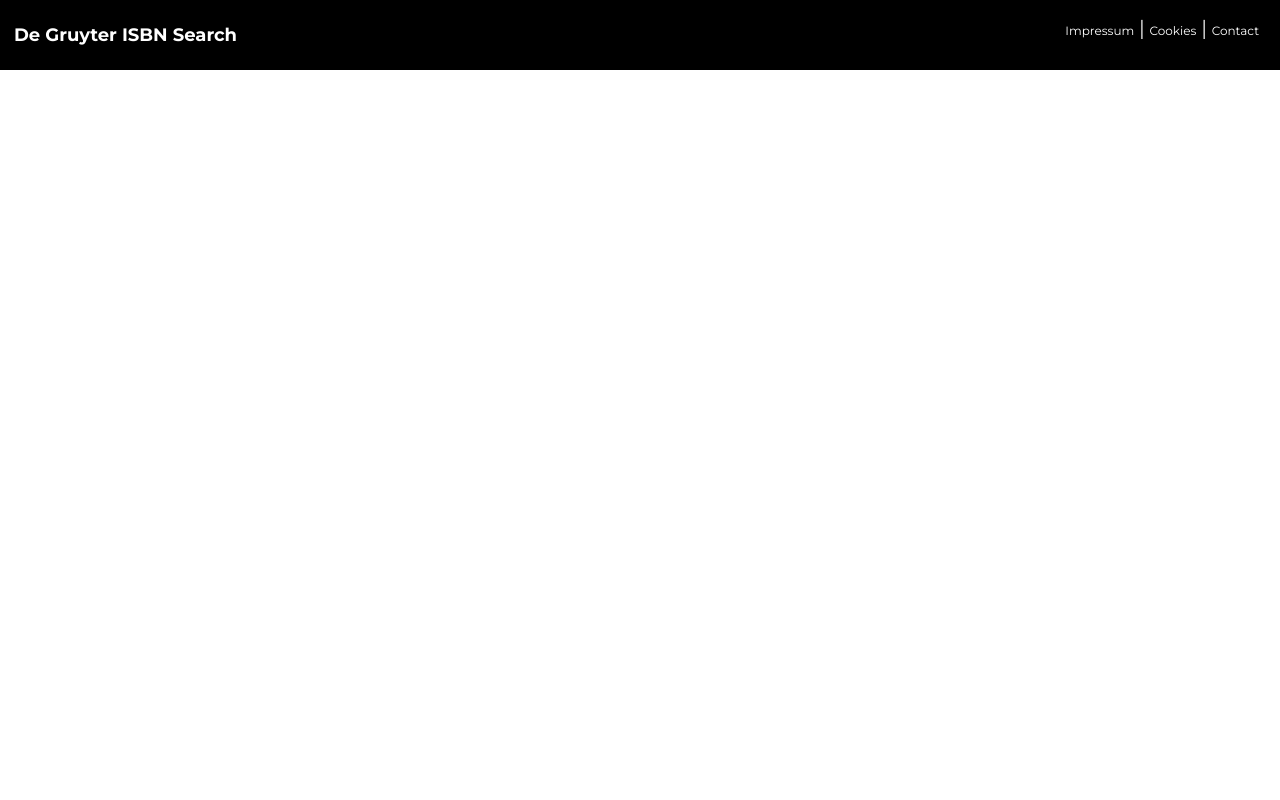
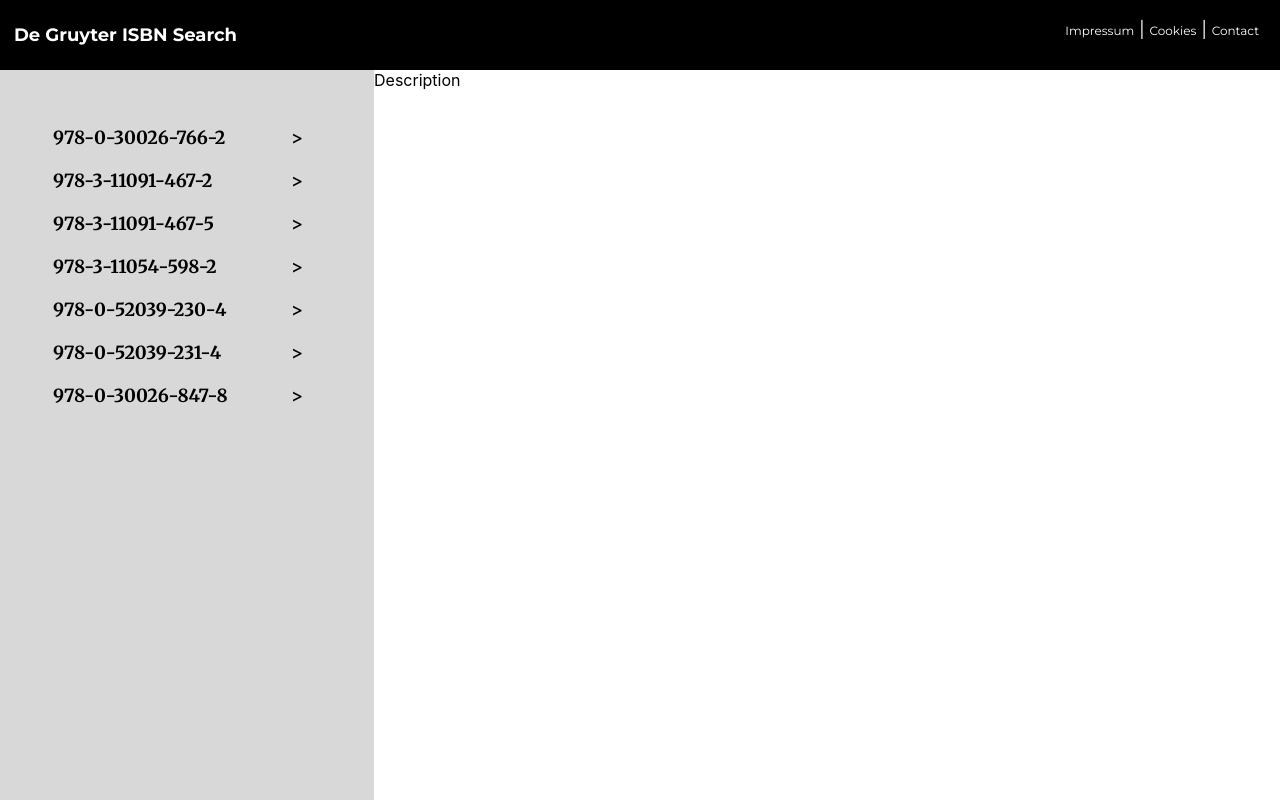
Before and after one commit to jpta24/Tech-DeGruyter-client, a React (Create React App) app: page / in a window 1280 px wide. Built offline with nearby package versions, Linux system fonts and the light colour scheme.

Commit message:
Library done

```diff
--- a/src/App.css
+++ b/src/App.css
@@ -1,5 +1,10 @@
 @import url('https://fonts.googleapis.com/css2?family=Merriweather:wght@400;700&family=Montserrat:wght@400;700&display=swap');
 
+.App {
+  height: 100vh;
+  display: flex;
+  flex-direction: column;
+}
 .header {
   background-color: #000000;
   padding: 19px 0 19px 14px;
@@ -35,5 +40,31 @@
   line-height: 15px;
   letter-spacing: 0em;
   text-align: center;
+}
 
+.container {
+  display: flex;
+  flex-direction: row;
+  flex:1
 }
+
+.library {
+  background-color: #D8D8D8;
+  display: flex;
+  flex-direction: column;
+  width: 321px;
+  padding-top: 56px;
+  padding-left: 53px;
+}
+
+.isbn-number {
+  font-family: Merriweather;
+  font-size: 18px;
+  font-weight: 700;
+  line-height: 23px;
+  letter-spacing: 0em;
+  margin-bottom: 20px;
+  display: flex;
+  justify-content: space-between;
+  width: 250px;
+}
--- a/src/App.js
+++ b/src/App.js
@@ -1,10 +1,17 @@
 import Header from './components/Header';
 import './App.css';
+import Library from './components/Library';
+import Description from './components/Description';
 
 function App() {
   return (
     <div className="App">
       <Header/>
+      <div className="container">
+        <Library/>
+        <Description/>
+      </div>
+
     </div>
   );
 }
--- /dev/null
+++ b/src/components/Library.js
@@ -0,0 +1,17 @@
+import  books  from "../data/books.json";
+
+function Library() {
+    const formatIsbn = (isbn) =>{
+        return `${isbn.slice(0, 3)}-${isbn.slice(3, 4)}-${isbn.slice(4, 9)}-${isbn.slice(9, 12)}-${isbn.slice(12)}`;
+      }
+
+    return (
+        <div className='library'>
+            {books.books.map(book=>{
+                return <span className='isbn-number' key={book.isbn}><span>{formatIsbn(book.isbn)}</span><span style={{marginLeft:'30px'}}>{">"}</span></span>
+            })}
+        </div>
+  )
+}
+
+export default Library
--- a/src/components/Navbar.js
+++ b/src/components/Navbar.js
@@ -1,3 +1,4 @@
+/* eslint-disable jsx-a11y/anchor-is-valid */
 import React from 'react'
 
 function Navbar() {
```
Also changed, not shown: src/components/Libraby.js (deleted, +0 -9 lines).
